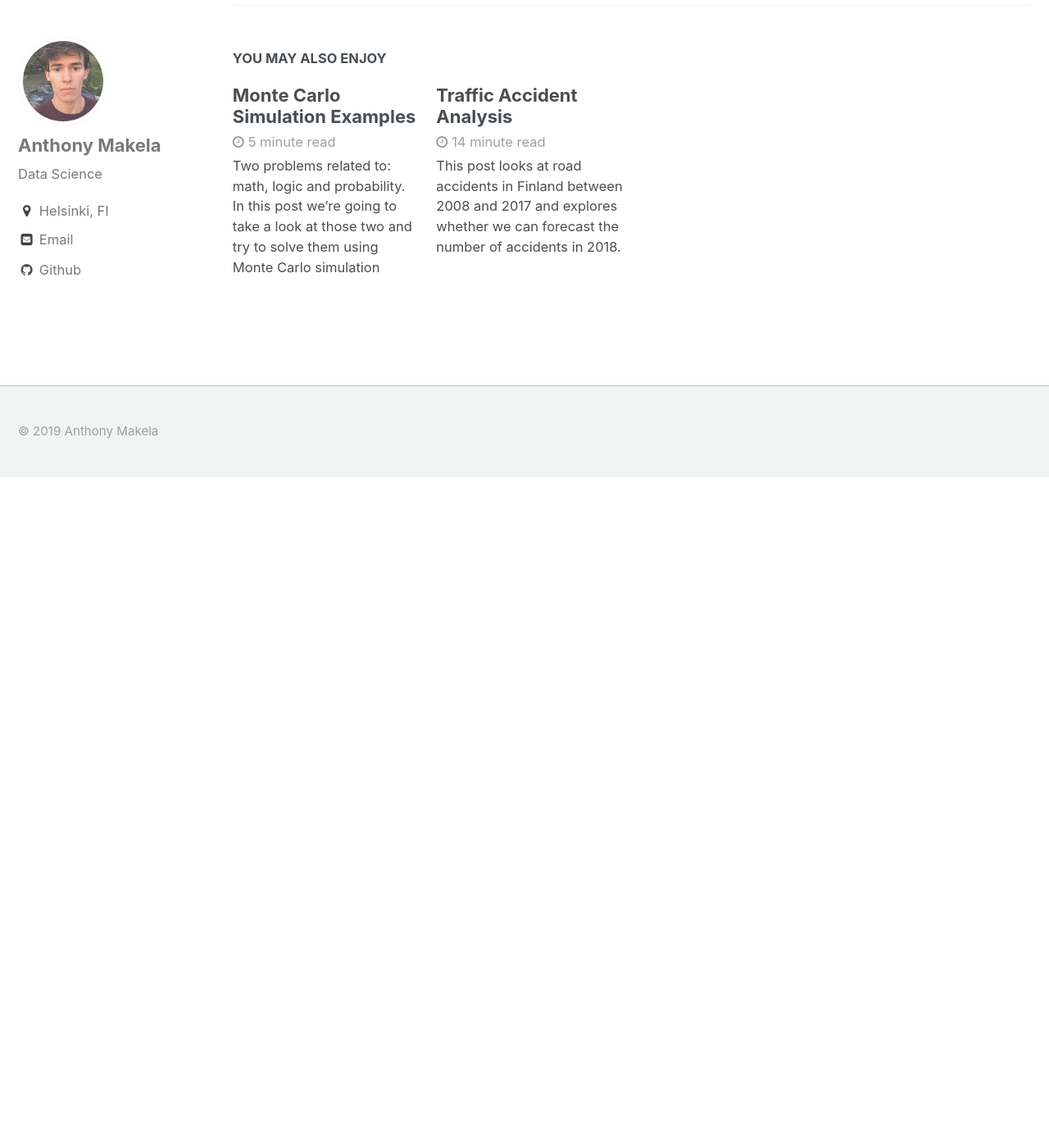
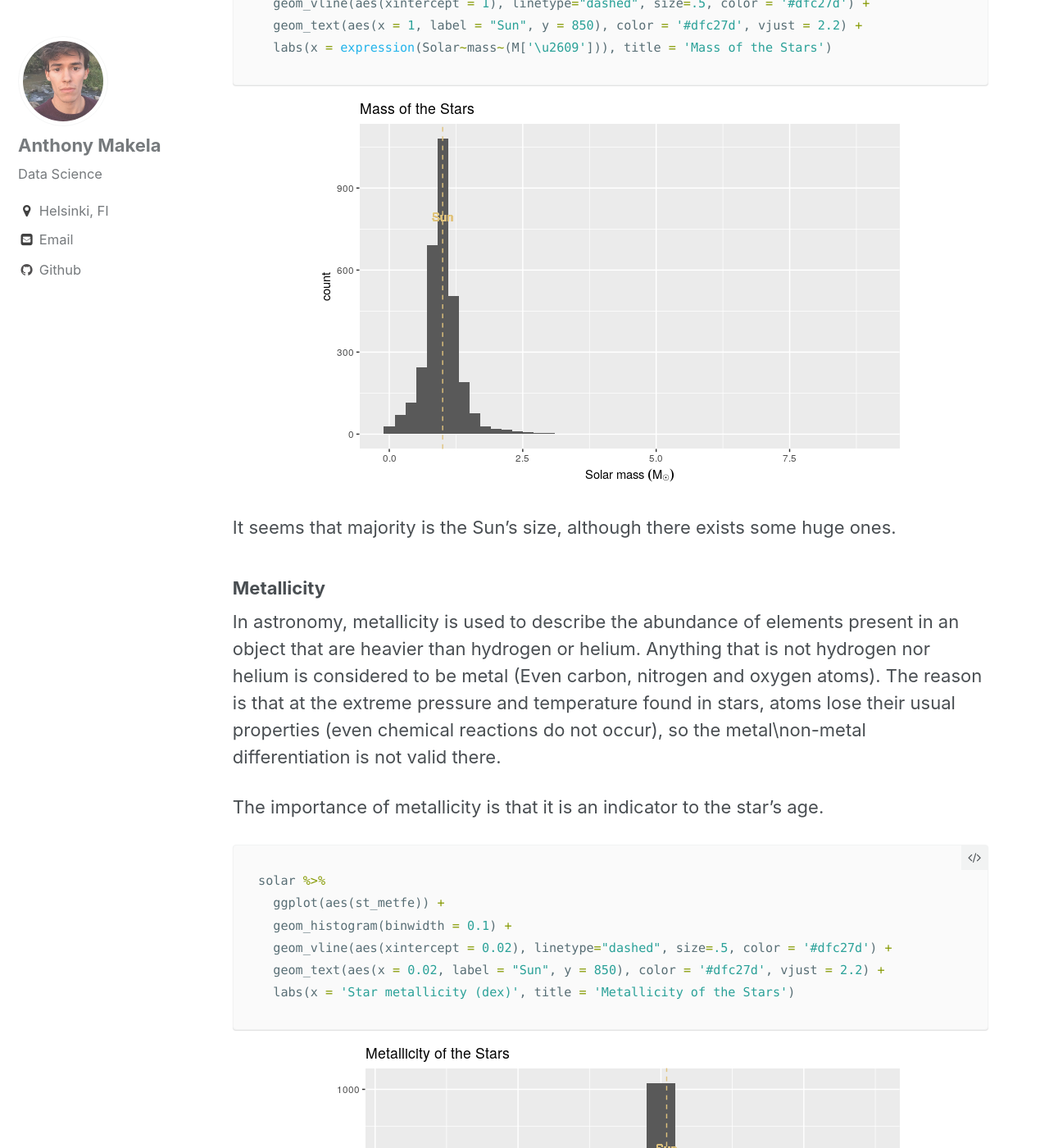
Before and after one commit to anthonymakela/anthonymakela.github.io, a Jekyll site: the page built from _posts/2019-01-01-Analysis-On-Exoplanets.md, in a window 1280 px wide and 1400 px high, scrolled down 20028 px. Shown: the whole window at 82% size. Built offline with Jekyll 4.4.1, drawn with Linux system fonts in a browser that asks for light colours; nearby versions of some CDN libraries; formulas are drawn with MathJax 3; before the commit the page ends 20610 px from its top, so only the background shows below that; some of the changed text lies outside the part shown.

Commit message:
Exoplanets

````diff
--- a/_posts/2019-01-01-Analysis-On-Exoplanets.md
+++ b/_posts/2019-01-01-Analysis-On-Exoplanets.md
@@ -298,7 +298,7 @@ exo %>%
 
 I would like to approximate the gravity of these planets. Gravity depends on the mass and density of the planet, unfortunately, we don’t have density available at our dataset. But if we assume that the planets are perfectly spherical, we can derive their density from their radius and mass.
 
-### Density
+### Density of the Exoplanets
 
 The physical density of any object is simply its mass $${m}$$ divided by its volume $${V}$$; density is measured in units such as pounds per cubic foot, grams per cubic centimeter or kilograms per cubic meter.
 
@@ -330,7 +330,7 @@ exo %>%
 
 The majority of the discovered planets are less dense than ours. As a trivia, the densest thing naturally occurring on Earth is a metal called Osmium, with a density = 22.59 grams per cm3. So, for planets with density reaching almost 80 g/cm3, these are pretty dense objects.
 
-### Gravity
+### Gravity of the Exoplanets
 
 [Here](http://www.world-builders.org/lessons/less/les1/gravity.html) is a link that explains a neat way to approximate a planets gravity:
 
@@ -462,4 +462,48 @@ The most we've found in another solar system so far is 8, which is still fewer t
 
 Because new planets are constantly being discovered, it's likely that there are many planets yet undiscovered in these solar systems. If true, this would skew the data even more in favor of multiple planets. Considering so many solar systems have numerous planets already, it's likely the majority of systems had multiple planets.
 
-### Summary
+### Stars
+
+Let's take a quick look at the Host Stars before we wrap up this EDA.
+
+### Mass of the stars
+
+``` r
+solar %>%
+  filter(st_mass < 10) %>%
+  ggplot(aes(st_mass)) +
+  geom_histogram(binwidth = 0.2) +
+  geom_vline(aes(xintercept = 1), linetype="dashed", size=.5, color = '#dfc27d') +
+  geom_text(aes(x = 1, label = "Sun", y = 850), color = '#dfc27d', vjust = 2.2) +
+  labs(x = expression(Solar~mass~(M['\u2609'])), title = 'Mass of the Stars')
+```
+
+<div style="text-align:center" markdown="1">
+
+![Differencing]({{ base_path }}/images/plot_solar_mass.png)
+
+</div>
+
+It seems that majority is the Sun’s size, although there exists some huge ones.
+
+### Metallicity
+
+In astronomy, metallicity is used to describe the abundance of elements present in an object that are heavier than hydrogen or helium. Anything that is not hydrogen nor helium is considered to be metal (Even carbon, nitrogen and oxygen atoms). The reason is that at the extreme pressure and temperature found in stars, atoms lose their usual properties (even chemical reactions do not occur), so the metal\non-metal differentiation is not valid there.
+
+The importance of metallicity is that it is an indicator to the star’s age.
+
+``` r
+solar %>%
+  ggplot(aes(st_metfe)) +
+  geom_histogram(binwidth = 0.1) +
+  geom_vline(aes(xintercept = 0.02), linetype="dashed", size=.5, color = '#dfc27d') +
+  geom_text(aes(x = 0.02, label = "Sun", y = 850), color = '#dfc27d', vjust = 2.2) +
+  labs(x = 'Star metallicity (dex)', title = 'Metallicity of the Stars')
+```
+
+
+<div style="text-align:center" markdown="1">
+
+![Differencing]({{ base_path }}/images/plot_metallicity.png)
+
+</div>
````
Also changed, not shown: images/plot_metallicity.png (added), images/plot_solar_mass.png (added), 1 other file.
